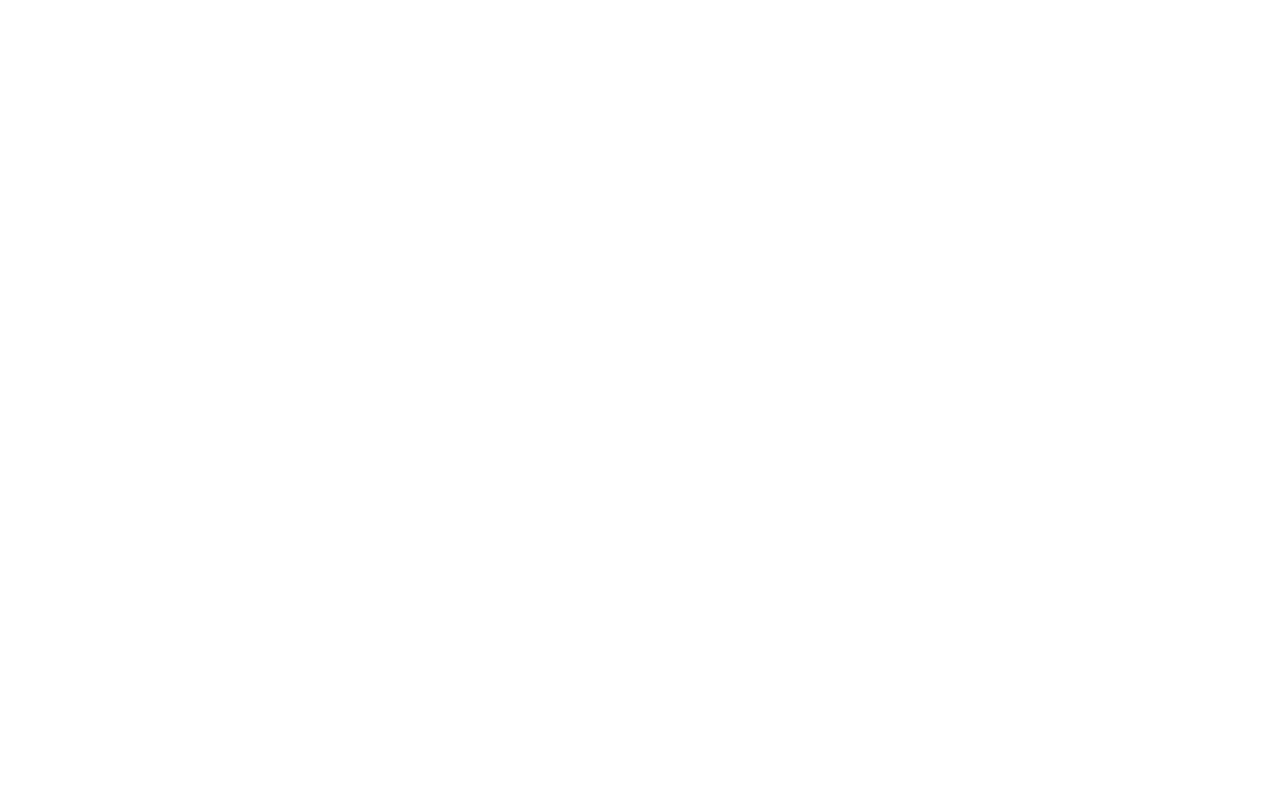
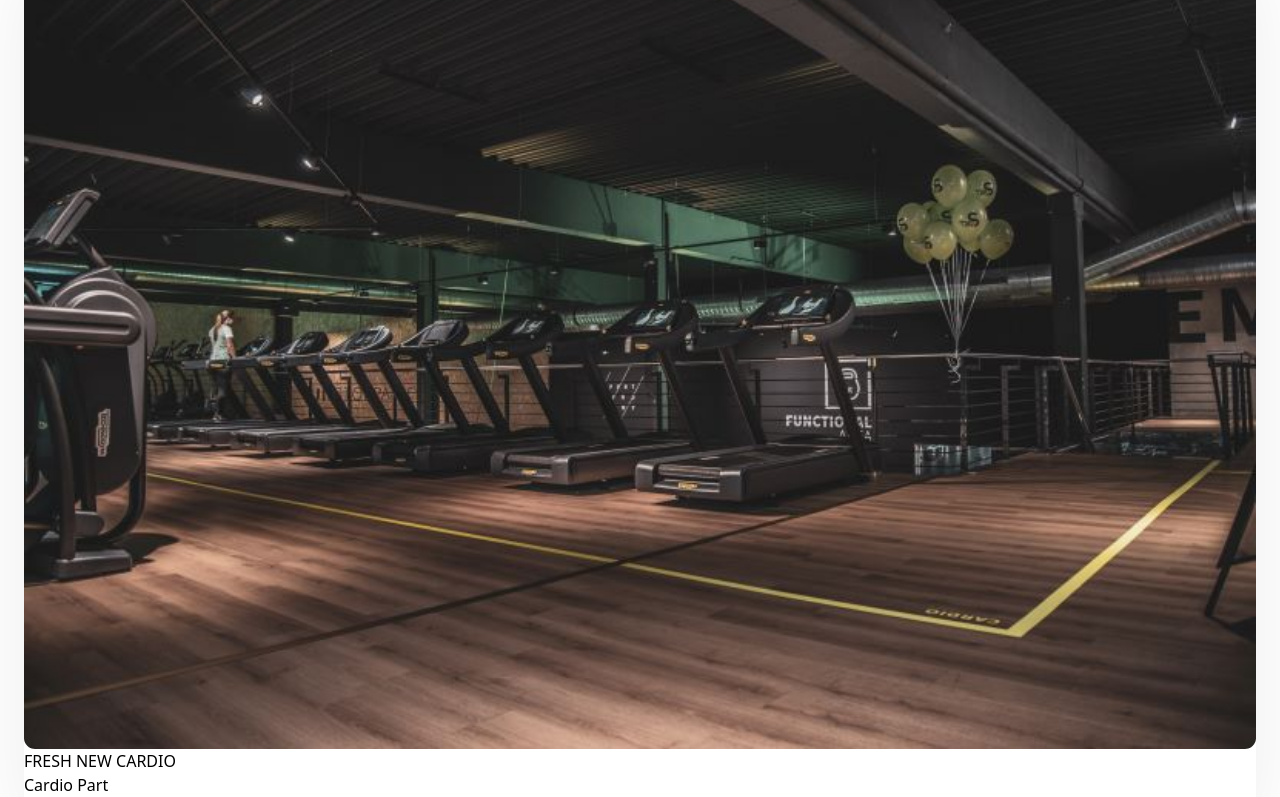
Before and after one commit to tornike2002/fresh-lime-gym, a Next.js app: page / in a window 1280 px wide. Shown: the part 4587-5384 px from the top of the page. Before the commit the page ends 4514 px from the top, so only its background shows below. Built offline with nearby package versions, Linux system fonts and the light colour scheme.

Commit message:
installe react-icons

```diff
--- a/components/inside/InsideUs.tsx
+++ b/components/inside/InsideUs.tsx
@@ -1,14 +1,19 @@
+import CardioCard from "./insideCards/CardioCard";
+
 const InsideUs = () => {
   return (
-    <section>
+    <section className="px-6">
       <h3 className="text-[#077252] mt-20 text-center font-Rubik font-medium text-[12.8px]">
         Inside Us
       </h3>
-      <p className="text-center pb-3 pt-3 font-Rubik
+      <p
+        className="text-center pb-3 pt-3 font-Rubik
       text-[26.3px] text-[#333] font-bold tracking-[-0.5px]
-      leading-[1]">
+      leading-[1]"
+      >
         At our gym u will find everything u need
       </p>
+      <CardioCard />
     </section>
   );
 };
--- /dev/null
+++ b/components/inside/insideCards/CardioCard.tsx
@@ -0,0 +1,18 @@
+import Image from "next/image";
+import cardio from "../../../assets/work/card-img-1.jpg";
+const CardioCard = () => {
+  return (
+    <div className="shadow-insite-card">
+      <Image src={cardio} alt="cardio" className="w-full rounded-[11px]" />
+      <div>
+        <p>FRESH NEW CARDIO</p>
+        <h2>Cardio Part</h2>
+        <div>
+
+        </div>
+      </div>
+    </div>
+  );
+};
+
+export default CardioCard;
--- a/tailwind.config.ts
+++ b/tailwind.config.ts
@@ -10,6 +10,7 @@ const config: Config = {
     extend: {
       boxShadow: {
         "custom-hero": "0 1px 15px 0px #077252",
+        "insite-card": "0 2.4rem 4.8rem rgba(0, 0, 0, 0.075)",
       },
       colors: {
         "light-grey": "#333",
```
